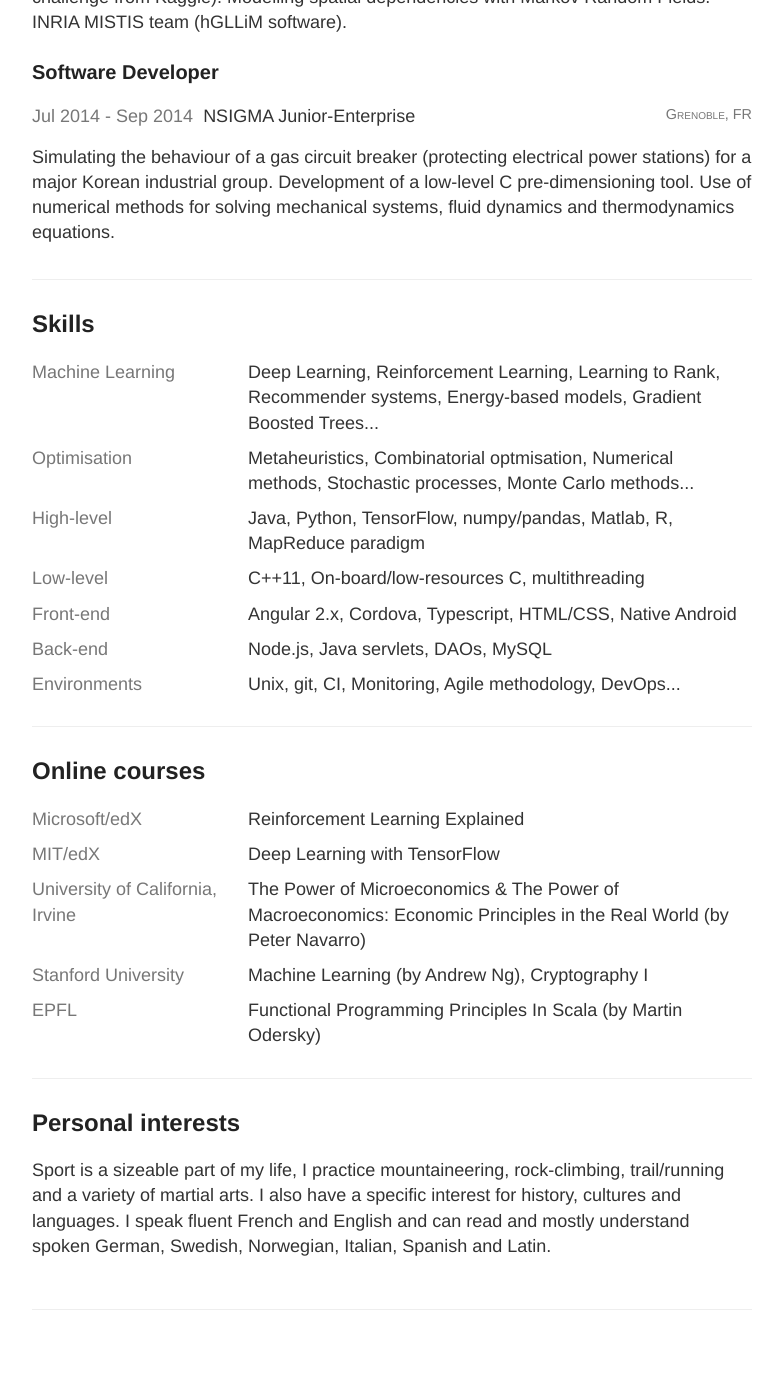
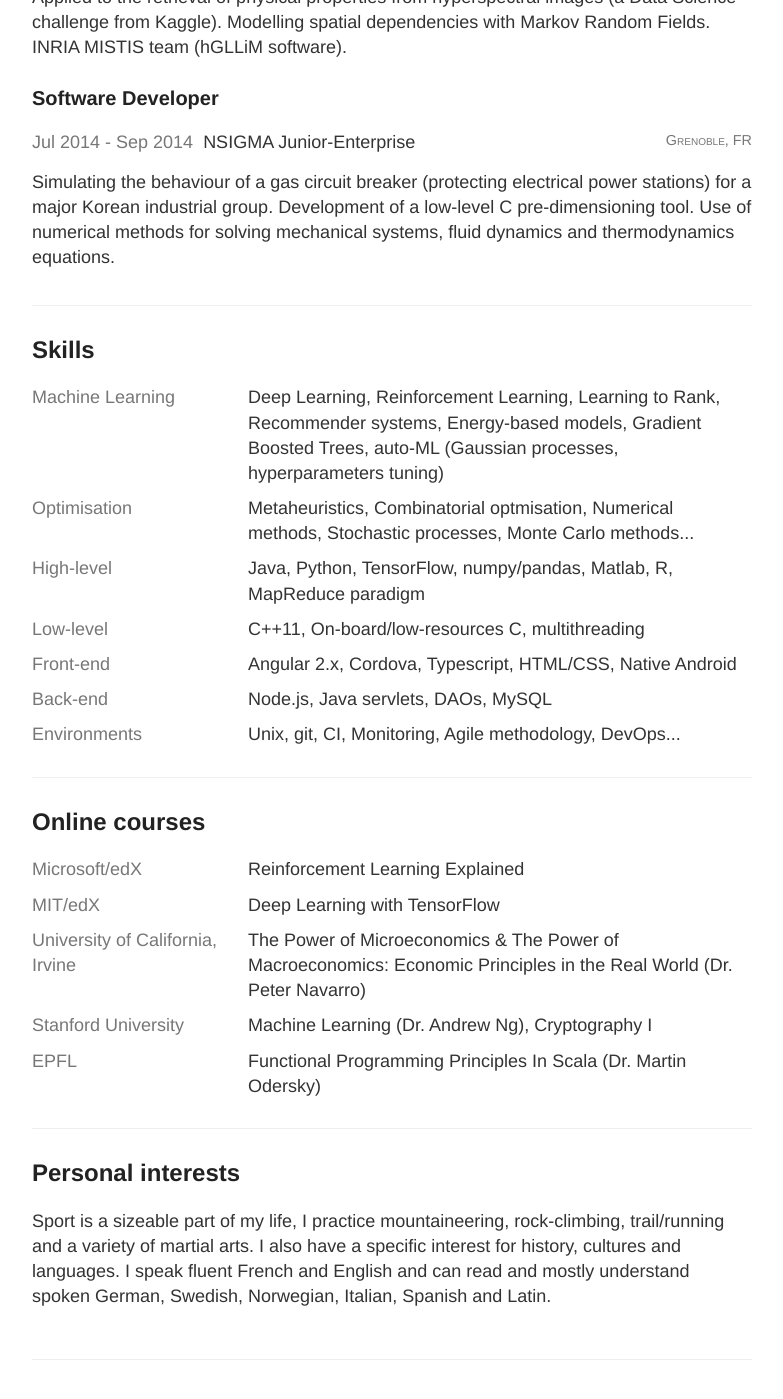
Before and after one commit to leonicoletti/leonicoletti.github.io, a Jekyll site: the page built from curriculum.html, in a window 1280 px wide and 1400 px high, scrolled down 1635 px. Shown: the whole window, without its empty margins (248-1031 px from the left). Built offline with Jekyll 4.4.1, drawn with Linux system fonts in a browser that asks for light colours; before the commit the page ends 2985 px from its top, so only the background shows below that; some of the changed text lies outside the part shown.

Commit message:
Master thesis PDF, minor fixes.

```diff
--- a/_layouts/default.html
+++ b/_layouts/default.html
@@ -25,7 +25,7 @@
 
           <nav>
             <!-- <a href="{{ site.baseurl }}/blog">Blog</a> -->
-            <a href="{{ site.baseurl }}/LeoNicolettiResume.pdf">Resume</a>
+            <a href="{{ site.baseurl }}/LeoNicoletti.pdf">Resume</a>
             <a href="{{ site.baseurl }}/curriculum">CV</a>
           </nav>
         </header>
--- a/curriculum.html
+++ b/curriculum.html
@@ -25,10 +25,10 @@
 
     <h3>Master Learning expert</h3>
     <div class="entry-desc"><span class="entry-duration">Oct 2016 - Present</span>Situ8ed, INRIA<span class="entry-location">Grenoble, FR</span></div>
-    <p>Using Machine Learning to automatically extract signal processing features to provide context-aware, high-level semantic informations. Decision making algorithms in the challenging environment of embedded systems.</p>
+    <p>Automatically extract signal processing features to provide context-aware, high-level semantic informations. Decision making algorithms in the challenging environment of embedded systems. Deployment of an hyperparameters tuning layer on top of the decision layer (Gaussian processes, <cite>auto-ML</cite>).</p>
 
     <h3>Master thesis student</h3>
-    <div class="entry-desc"><span class="entry-duration">Mar 2016 - Sep 2016</span>SAP SE<span class="entry-location">Walldorf, DE</span></div>
+    <div class="entry-desc"><span class="entry-duration">Mar 2016 - Sep 2016</span>SAP SE&nbsp;&nbsp;<a href="{{ site.baseurl }}/Ranking_Aggregation_for_Portfolio_Selection.pdf">[PDF]</a><span class="entry-location">Walldorf, DE</span></div>
     <p>Learning to rank strategies of investment. Training algorithms with financial data on (non-vectorial) permutation sets to optimise investment strategies made of bonds & equities. Portfolio optimisation and selection. SAP HANA Vora team.</p>
 
     <h3>Engineer Assistant</h3>
@@ -48,7 +48,7 @@
 
     <div class="row">
       <div class="column-left">Machine Learning</div>
-      <div class="column-right">Deep Learning, Reinforcement Learning, Learning to Rank, Recommender systems, Energy-based models, Gradient Boosted Trees...</div>
+      <div class="column-right">Deep Learning, Reinforcement Learning, Learning to Rank, Recommender systems, Energy-based models, Gradient Boosted Trees, auto-ML (Gaussian processes, hyperparameters tuning)</div>
     </div>
     <div class="row">
         <div class="column-left">Optimisation</div>
@@ -88,15 +88,15 @@
     </div>
     <div class="row">
       <div class="column-left">University of California, Irvine</div>
-      <div class="column-right">The Power of Microeconomics & The Power of Macroeconomics: Economic Principles in the Real World (by Peter Navarro)</div>
+      <div class="column-right">The Power of Microeconomics & The Power of Macroeconomics: Economic Principles in the Real World (Dr. Peter Navarro)</div>
     </div>
     <div class="row">
       <div class="column-left">Stanford University</div>
-      <div class="column-right">Machine Learning (by Andrew Ng), Cryptography I</div>
+      <div class="column-right">Machine Learning (Dr. Andrew Ng), Cryptography I</div>
     </div>
     <div class="row">
       <div class="column-left">EPFL</div>
-      <div class="column-right">Functional Programming Principles In Scala (by Martin Odersky)</div>
+      <div class="column-right">Functional Programming Principles In Scala (Dr. Martin Odersky)</div>
     </div>
 
     <div class="separator"></div>
--- a/index.html
+++ b/index.html
@@ -5,7 +5,7 @@
 <article class="page">
 
   <div class="entry">
-    <p>I am a Research Scientist in Grenoble, working on Machine Learning and Applied Mathematics challenging problems. I have a strong interest in all AI-related fields, especially Reinforcement Learning and Energy-based learning models. I graduated from the Grenoble Institute of Technology (ENSIMAG) in 2016.</p>
+    <p>I am a Research Engineer in Grenoble, working on Machine Learning and Applied Mathematics challenging problems. I have a strong interest in all AI-related fields, especially Reinforcement Learning and Energy-based learning models. I graduated from the Grenoble Institute of Technology (ENSIMAG) in 2016.</p>
 
     <h3 id="contact-me">Contact me</h3>
 
```
Also changed, not shown: _posts/2014-3-3-Hello-World.md (deleted, +0 -10 lines), 3 other files.
